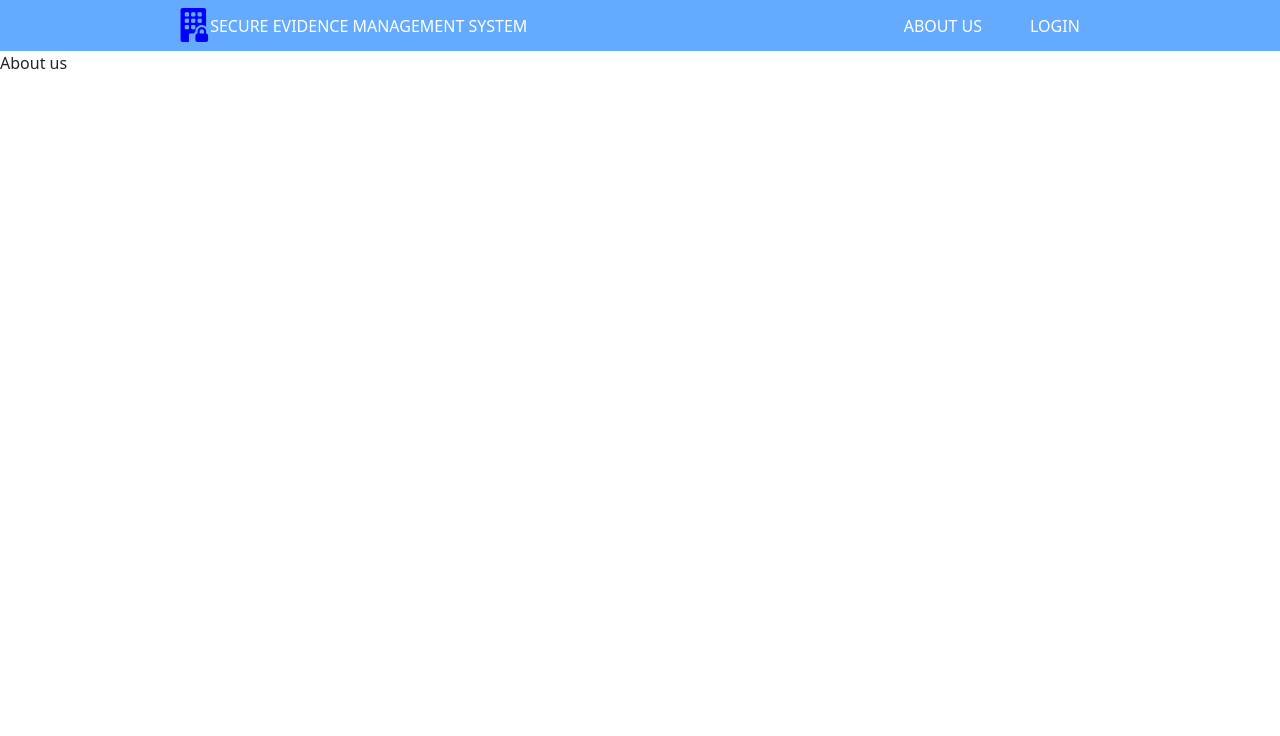
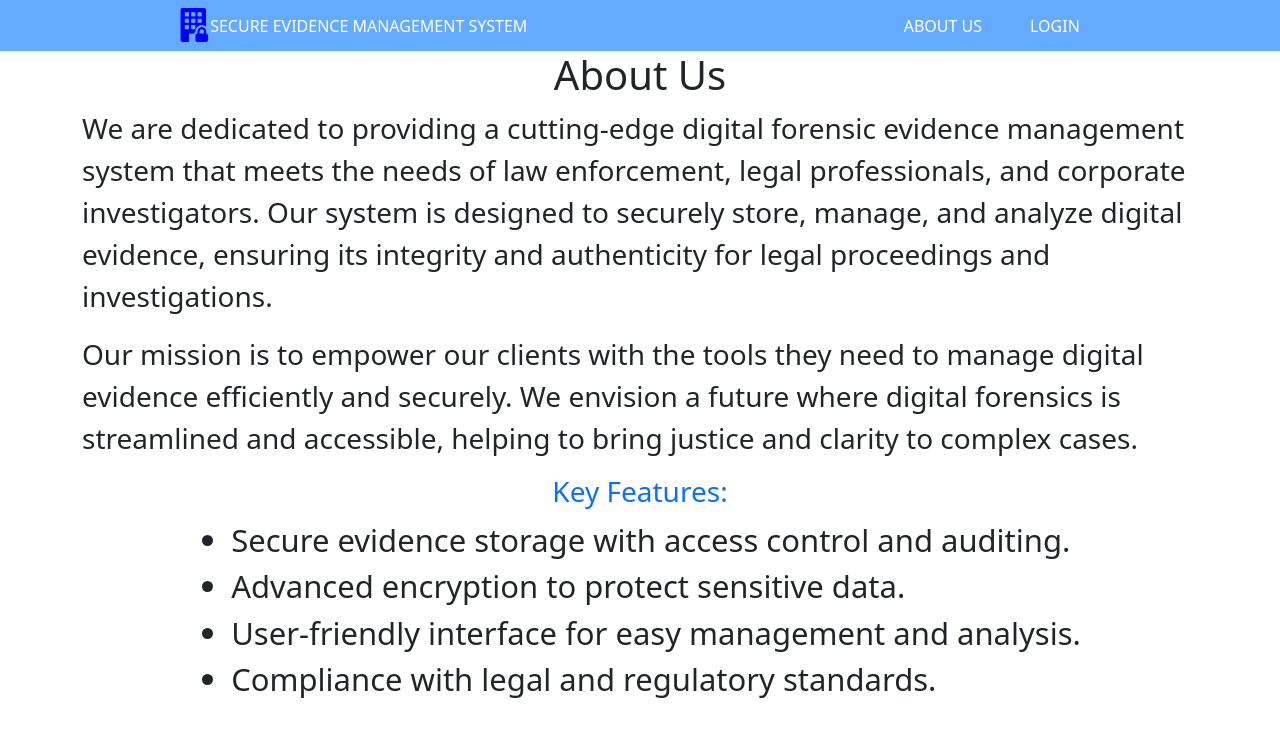
Before and after one commit to abukbt13/security_fronted_copy, a Vue app: page /about_us in a window 1280 px wide. Shown: the top 736 px of the page. Built offline with nearby package versions, Linux system fonts and the light colour scheme; no server answers.

Commit message:
finished

```diff
--- a/src/views/About.vue
+++ b/src/views/About.vue
@@ -5,10 +5,29 @@
 </script>
 <template>
   <Header />
-<p>About us</p>
+    <div class="container">
+      <h1 class="text-center">About Us</h1>
+      <p class="fs-3">We are dedicated to providing a cutting-edge digital forensic evidence management system that meets the needs of law enforcement, legal professionals, and corporate investigators. Our system is designed to securely store, manage, and analyze digital evidence, ensuring its integrity and authenticity for legal proceedings and investigations.</p>
+
+      <p class="fs-3">Our mission is to empower our clients with the tools they need to manage digital evidence efficiently and securely. We envision a future where digital forensics is streamlined and accessible, helping to bring justice and clarity to complex cases.</p>
+
+    </div>
+    <div class="container">
+      <div class=" d-flex flex-column align-items-center">
+        <h2 class="fs-3 text-primary">Key Features:</h2>
+        <ul>
+          <li>Secure evidence storage with access control and auditing.</li>
+          <li>Advanced encryption to protect sensitive data.</li>
+          <li>User-friendly interface for easy management and analysis.</li>
+          <li>Compliance with legal and regulatory standards.</li>
+        </ul>
+      </div>
+    </div>
 </template>
 
 
 <style scoped>
-
+li{
+  font-size: 31px;
+}
 </style>
```
